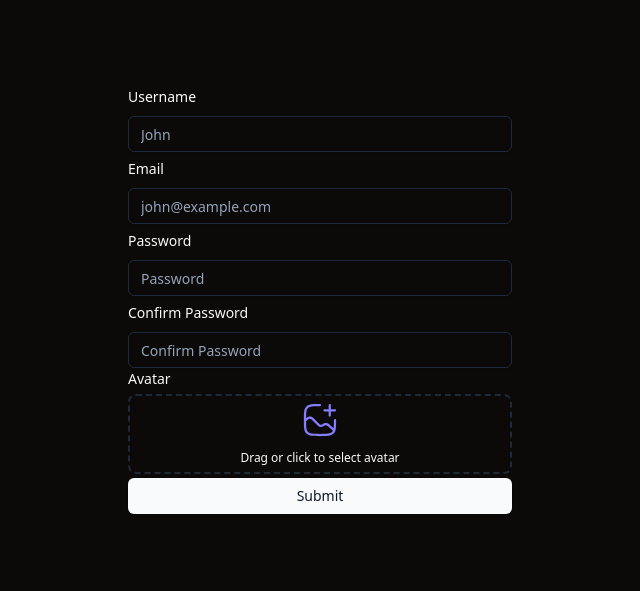
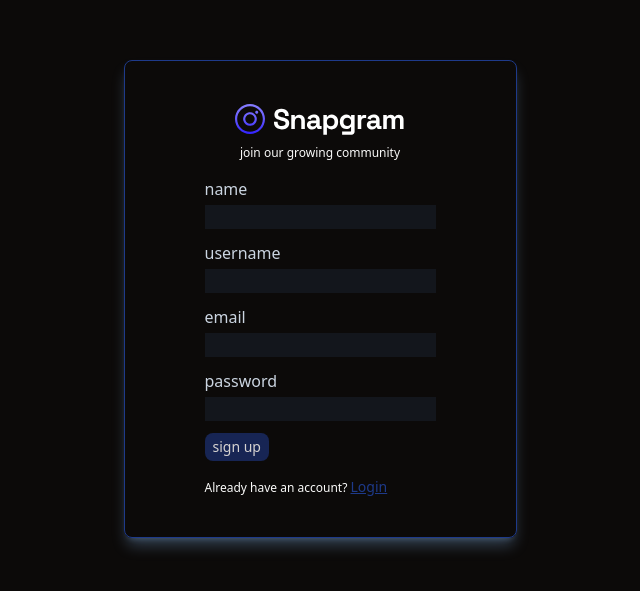
Before and after one commit to biny001/Texos, a React (Vite) app: page /sign-up in a window 1280 px wide. Shown: the part 101-692 px from the top of the page, without its empty margins (320-960 px from the left). Built offline with nearby package versions, Linux system fonts and the light colour scheme; no server answers.

Commit message:
login and registration

```diff
--- a/package.json
+++ b/package.json
@@ -15,7 +15,8 @@
     "@radix-ui/react-icons": "^1.3.0",
     "@radix-ui/react-label": "^2.0.2",
     "@radix-ui/react-slot": "^1.0.2",
-    "@tanstack/react-query": "^5.27.3",
+    "@tanstack/react-query": "^5.28.0",
+    "appwrite": "^14.0.0",
     "class-variance-authority": "^0.7.0",
     "clsx": "^2.1.0",
     "react": "^18.2.0",
--- a/src/App.jsx
+++ b/src/App.jsx
@@ -16,7 +16,6 @@ const App = () => {
     document.documentElement.classList.add("dark");
   }, []);
   return (
-    <BrowserRouter>
     <Routes>
       {/* AuthRoute */}
       <Route element={<AuthLayout />}>
@@ -30,6 +29,7 @@ const App = () => {
         />
       </Route>
       {/* AppRoute */}
+
       <Route element={<AppLayout />}>
         <Route
           path="/"
@@ -57,7 +57,6 @@ const App = () => {
         />
       </Route>
     </Routes>
-    </BrowserRouter>
   );
 };
 
--- a/src/Auth/SignUpForm.jsx
+++ b/src/Auth/SignUpForm.jsx
@@ -1,180 +1,121 @@
-import { Button } from "@/components/ui/button";
-import {
-  Form,
-  FormControl,
-  FormDescription,
-  FormField,
-  FormItem,
-  FormLabel,
-  FormMessage,
-} from "@/components/ui/form";
-import { Input } from "@/components/ui/input";
-import { zodResolver } from "@hookform/resolvers/zod";
-import { useCallback } from "react";
-import { useDropzone } from "react-dropzone";
+import { AuthContext } from "@/Context/AuthProvider";
+import { account } from "@/lib/appwrite/config";
+import { useCreateUser } from "@/lib/react-query/queryAndMutations";
+import React, { useContext, useState } from "react";
 import { useForm } from "react-hook-form";
-import { z } from "zod";
+import { Link } from "react-router-dom";
 
-const formSchema = z.object({
-  username: z
-    .string({
-      required_error: "Username is required.",
-    })
-    .min(2, {
-      message: "Username must be at least 2 characters.",
-    }),
-  email: z
-    .string({
-      required_error: "Email is required.",
-    })
-    .email(),
-  password: z
-    .string({
-      required_error: "Password is required.",
-    })
-    .min(6, {
-      message: "Password must be at least 6 characters.",
-    }),
-  confirmPassword: z
-    .string({
-      required_error: "Please confirm your password.",
-    })
-    .refine((value, data) => value !== data?.password),
-  avatar: z.any(),
-});
+const SignUpForm = () => {
+  const {
+    handleSubmit,
+    register,
+    formState: { errors, isValid }, // Destructure isValid from formState
+  } = useForm();
 
-export default function SignUpForm() {
-  // 1. Define your form.
-  const form = useForm({
-    resolver: zodResolver(formSchema),
-    defaultValues: {
-      username: "",
-      email: "",
-      password: "",
-      confirmPassword: "",
-    },
-  });
+  const { checkAuthUser } = useContext(AuthContext);
+  const { mutateAsync: createUser, isPending } = useCreateUser();
 
-  // 2. Define a submit handler.
-  function onSubmit({ confirmPassword, ...values }) {
-    console.log(values);
+  async function onSubmit(values) {
+    const userData = await createUser(values);
+    if (userData) {
+      checkAuthUser();
+    }
   }
-  const onDrop = useCallback(
-    (acceptedFiles) => {
-      console.log(acceptedFiles);
-      form.setValue("avatar", acceptedFiles[0]); // Corrected spelling of acceptedFiles
-    },
-    [form]
-  );
-  const { getRootProps, getInputProps, isDragActive } = useDropzone({ onDrop });
 
   return (
-    <Form {...form}>
+    <div className=" flex flex-col gap-4  border border-blue-900 py-10 px-20 rounded-lg  shadow-lg shadow-blue-300/30">
+      <div className="flex flex-col items-center gap-2">
+        <img
+          className="  w-54"
+          src="src\assets\images\logo.svg"
+        />
+        <h3 className=" text-xs">join our growing community</h3>
+      </div>
       <form
-        onSubmit={form.handleSubmit(onSubmit)}
-        className="space-y-1    w-60 sm:w-64 md:w-72 lg:w-80  xl:w-96 2xl:w-96"
+        onSubmit={handleSubmit(onSubmit)}
+        className=" min-w-52 space-y-3 "
       >
-        {/* Username field */}
-        <FormField
-          control={form.control}
-          name="username"
-          render={({ field }) => (
-            <FormItem>
-              <FormLabel>Username</FormLabel>
-              <FormControl>
-                <Input
-                  placeholder="John"
-                  {...field}
-                />
-              </FormControl>
+        <div className="label-div">
+          <label htmlFor="name">name </label>
+          <input
+            {...register("name", {
+              required: "name is required",
+            })}
+            id="name"
+            className=" bg-slate-800/40 outline-none"
+          ></input>
+          {errors?.name && (
+            <p className=" text-red-600 text-sm">{errors?.name?.message}</p>
+          )}
+        </div>
+        <div className="label-div">
+          <label htmlFor="username">username </label>
+          <input
+            {...register("username", {
+              required: "username is required",
+            })}
+            id="username"
+            className=" bg-slate-800/40 outline-none"
+          ></input>
+          {errors?.username && (
+            <p className=" text-red-600 text-sm">{errors?.username?.message}</p>
+          )}
+        </div>
+        <div className="label-div">
+          <label htmlFor="email">email </label>
+          <input
+            type="email"
+            {...register("email", {
+              required: "email is required",
+              pattern: {
+                value: /^[A-Z0-9._%+-]+@[A-Z0-9.-]+\.[A-Z]{2,}$/i,
+                message: "invalid email address",
+              },
+            })}
+            id="email"
+            className=" bg-slate-800/40 outline-none"
+          ></input>
+          {errors?.email && (
+            <p className=" text-red-600 text-sm">{errors?.email?.message}</p>
+          )}
+        </div>
+        <div className="label-div">
+          <label htmlFor="password">password </label>
+          <input
+            type="password"
+            {...register("password", {
+              required: "password is required",
+              minLength: 6,
+            })}
+            id="password"
+            className=" bg-slate-800/40 outline-none"
+          ></input>
+          {errors?.password && (
+            <p className=" text-red-600 text-sm">{errors?.password?.message}</p>
+          )}
+        </div>
+        <button
+          disabled={!isValid || isPending} // Disable button if form is not valid
+          className={` text-sm font-extralight  bg-blue-950   text-stone-300 py-1 px-2 rounded-lg ${
+            !isValid ? "cursor-not-allowed" : "cursor-pointer"
+          }`}
+        >
+          {isPending ? "loading..." : "sign up"}
+        </button>
+      </form>
+      <div>
+        <p className=" text-xs">
+          Already have an account?{" "}
+          <Link
+            className="  text-blue-900 text-sm  underline "
+            to={"/sign-in"}
+          >
+            Login
+          </Link>
+        </p>
+      </div>
+    </div>
+  );
+};
 
-              <FormMessage />
-            </FormItem>
-          )}
-        />
-
-        {/* Email field */}
-        <FormField
-          control={form.control}
-          name="email"
-          render={({ field }) => (
-            <FormItem>
-              <FormLabel>Email</FormLabel>
-              <FormControl>
-                <Input
-                  type="email"
-                  placeholder="john@example.com"
-                  {...field}
-                />
-              </FormControl>
-              <FormMessage />
-            </FormItem>
-          )}
-        />
-
-        {/* Password field */}
-        <FormField
-          control={form.control}
-          name="password"
-          render={({ field }) => (
-            <FormItem>
-              <FormLabel>Password</FormLabel>
-              <FormControl>
-                <Input
-                  type="password"
-                  placeholder="Password"
-                  {...field}
-                />
-              </FormControl>
-              <FormMessage />
-            </FormItem>
-          )}
-        />
-
-        {/* Confirm Password field */}
-        <FormField
-          control={form.control}
-          name="confirmPassword"
-          render={({ field }) => (
-            <FormItem>
-              <FormLabel>Confirm Password</FormLabel>
-              <FormControl>
-                <Input
-                  type="password"
-                  placeholder="Confirm Password"
-                  {...field}
-                />
-              </FormControl>
-              <FormMessage />
-            </FormItem>
-          )}
-        />
-
-        {/* Avatar field */}
-        <FormItem className="flex flex-col w-full text-xs  ">
-          <FormLabel>Avatar</FormLabel>
-          <div
-            {...getRootProps()}
-            className="flex  w-full items-center  justify-center   h-20 border-dashed border-2 border-gray-800 rounded-lg cursor-pointer"
-          >
-            <div className=" flex flex-col  items-center gap-3 justify-center ">
-              <img
-                width={"36px"}
-                src="src\assets\icons\gallery-add.svg"
-              />
-              <span>Drag or click to select avatar</span>
-            </div>
-            <input {...getInputProps()} />
-          </div>
-        </FormItem>
-
-        <Button
-          className="w-full   "
-          type="submit"
-        >
-          Submit
-        </Button>
-      </form>
-    </Form>
-  );
-}
+export default SignUpForm;
--- /dev/null
+++ b/src/Context/AuthProvider.jsx
@@ -0,0 +1,77 @@
+import { getActiveSession } from "@/lib/appwrite/api";
+import { account } from "@/lib/appwrite/config";
+import { useGetActiveUser } from "@/lib/react-query/queryAndMutations";
+import React, { useEffect, useState } from "react";
+import { useNavigate } from "react-router-dom";
+import { createContext } from "react";
+
+export const AuthContext = createContext();
+
+const initialUser = {
+  name: "",
+  accountId: "", // corrected variable name
+  username: "",
+  email: "",
+  password: "",
+};
+const InitialState = {
+  user: initialUser,
+  isLoading: false,
+  isAuthenticated: false,
+  setUser: () => {},
+  setIsAuthenticated: () => {},
+  checkAuthUser: async () => {},
+};
+
+const AuthProvider = ({ children }) => {
+  const [info, setInfo] = useState(initialUser); // corrected initial state
+  const [loading, setIsLoading] = useState(false);
+  const navigate = useNavigate();
+
+  const checkAuthUser = async () => {
+    try {
+      setIsLoading(false);
+      const user = await getActiveSession();
+      if (user) {
+        setInfo({
+          ...info,
+          accountId: user.$id,
+          name: user.name,
+          email: user.email,
+          username: user.email,
+        });
+      }
+
+      setIsLoading(true);
+      console.log(user);
+
+      if (!user) {
+        navigate("/sign-in");
+      }
+      navigate("/");
+    } catch (error) {
+      console.log("Error: ", error);
+    }
+  };
+
+  useEffect(() => {
+    const cookieFallback = localStorage.getItem("cookieFallback");
+
+    if (
+      cookieFallback === "[]" || // Check if it's an empty array
+      cookieFallback === null // Check if it's null
+    ) {
+      // If any of the conditions above are true, navigate to the "/sign-in" page
+      navigate("/sign-up");
+    }
+  }, []);
+
+  // console.log(info);
+  return (
+    <AuthContext.Provider value={{ info, setInfo, checkAuthUser }}>
+      {children}
+    </AuthContext.Provider>
+  );
+};
+
+export default AuthProvider;
--- a/src/index.css
+++ b/src/index.css
@@ -57,3 +57,9 @@
     @apply bg-background text-foreground;
   }
 }
+
+@layer components {
+  .label-div {
+    @apply flex flex-col w-full rounded-sm gap-1 text-slate-300;
+  }
+}
--- /dev/null
+++ b/src/lib/appwrite/api.js
@@ -0,0 +1,39 @@
+import { account } from "./config";
+import { ID } from "appwrite";
+
+//create user;
+export async function creatUser(value) {
+  try {
+    console.log("here is the values", value);
+    const userInfo = await account.create(
+      ID.unique(),
+      value?.email,
+      value?.password,
+      value?.name
+    );
+
+    console.log(userInfo);
+    if (!userInfo) throw new Error();
+
+    await account.createEmailPasswordSession(value?.email, value?.password);
+
+    return userInfo;
+  } catch (err) {
+    console.error(err);
+  }
+}
+
+//get current session;
+
+export async function getActiveSession() {
+  try {
+    const activeUser = await account.get();
+
+    if (!activeUser) throw new Error();
+
+    console.log(activeUser);
+    return activeUser;
+  } catch (err) {
+    console.log(err);
+  }
+}
--- /dev/null
+++ b/src/lib/appwrite/config.js
@@ -0,0 +1,17 @@
+import { Account, Client, Databases } from "appwrite";
+
+const projectid = import.meta.env.VITE_APPWRITE_PROJECT_ID;
+const accountid = import.meta.env.VITE_APPWRITE_ACCOUNT_ID;
+const Databaseid = import.meta.env.VITE_APPWRITE_DATABASE_ID;
+const postid = import.meta.env.VITE_APPWRITE_POST_COLLECTION_ID;
+const userid = import.meta.env.VITE_APPWRITE_USER_COLLECTION_ID;
+const avatarid = import.meta.env.VITE_APPWRITE_AVATAR_STORAGE_ID;
+const savedid = import.meta.env.VITE_APPWRITE_SAVED_COLLECTION_ID;
+const mediaid = import.meta.env.VITE_APPWRITE_MEDIA_STORAGE_ID;
+
+console.log(projectid);
+const client = new Client();
+client.setEndpoint("https://cloud.appwrite.io/v1").setProject(projectid);
+
+export const account = new Account(client);
+export const database = new Databases(client);
--- /dev/null
+++ b/src/lib/react-query/queryAndMutations.js
@@ -0,0 +1,17 @@
+import { useMutation } from "@tanstack/react-query";
+import { creatUser, getActiveSession } from "../appwrite/api";
+import toast from "react-hot-toast";
+
+export const useCreateUser = () => {
+  return useMutation({
+    mutationFn: (value) => creatUser(value),
+    // onSuccess: () => toast.success("user Created successfully"),
+  });
+};
+
+export const useGetActiveUser = () => {
+  return useMutation({
+    mutationFn: getActiveSession,
+    // onSuccess: () => toast.success("user Created successfully"),
+  });
+};
--- a/src/main.jsx
+++ b/src/main.jsx
@@ -1,13 +1,26 @@
 import React from "react";
 import ReactDOM from "react-dom/client";
 import App from "./App.jsx";
+import { QueryClient, QueryClientProvider } from "@tanstack/react-query";
 import { IconContext } from "react-icons";
+import { Toaster } from "react-hot-toast";
 import "./index.css";
+import AuthProvider from "./Context/AuthProvider.jsx";
+import { BrowserRouter } from "react-router-dom";
+
+const query = new QueryClient();
 
 ReactDOM.createRoot(document.getElementById("root")).render(
   <React.StrictMode>
-    <IconContext.Provider value={{ style: { verticalAlign: "middle" } }}>
-      <App />
-    </IconContext.Provider>
+    <Toaster position="top-center" />
+    <QueryClientProvider client={query}>
+      <IconContext.Provider value={{ style: { verticalAlign: "middle" } }}>
+        <BrowserRouter>
+          <AuthProvider>
+            <App />
+          </AuthProvider>
+        </BrowserRouter>
+      </IconContext.Provider>
+    </QueryClientProvider>
   </React.StrictMode>
 );
--- a/src/ui/Navbar.jsx
+++ b/src/ui/Navbar.jsx
@@ -28,7 +28,7 @@ const Navbar = () => {
       icon: <FiEdit size="24px" />,
     },
     {
-      to: "/save",
+      to: "/saved",
       iconActive: <GoHeartFill size="24px" />,
       icon: <GoHeart size="24px" />,
     },
--- a/src/ui/Options.jsx
+++ b/src/ui/Options.jsx
@@ -21,7 +21,7 @@ export default function Options() {
       <DropdownMenuContent className=" w-40 bg-black  ">
         <DropdownMenuGroup className=" ">
           <DropdownMenuItem
-            onClick={console.log("hllo")}
+            // onClick={console.log("hllo")}
             className=" cursor-pointer "
           >
             Profile
--- a/src/ui/TopBar.jsx
+++ b/src/ui/TopBar.jsx
@@ -39,7 +39,7 @@ const TopBar = () => {
       ),
     },
     {
-      to: "/save",
+      to: "/saved",
       iconActive: <GoHeartFill size="28px" />,
       icon: <GoHeart size="28px" />,
     },
```
Also changed, not shown: 2 other files (tests, documents, lock files or other folders). Lines whose indentation alone changed are shown as unchanged.
